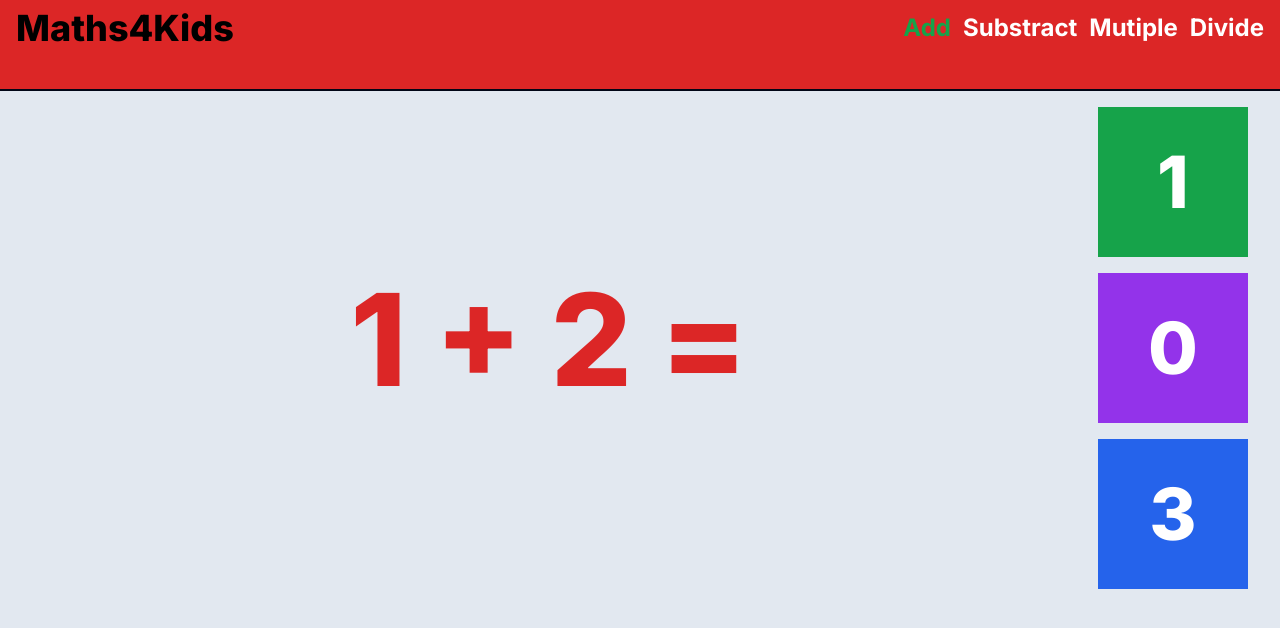
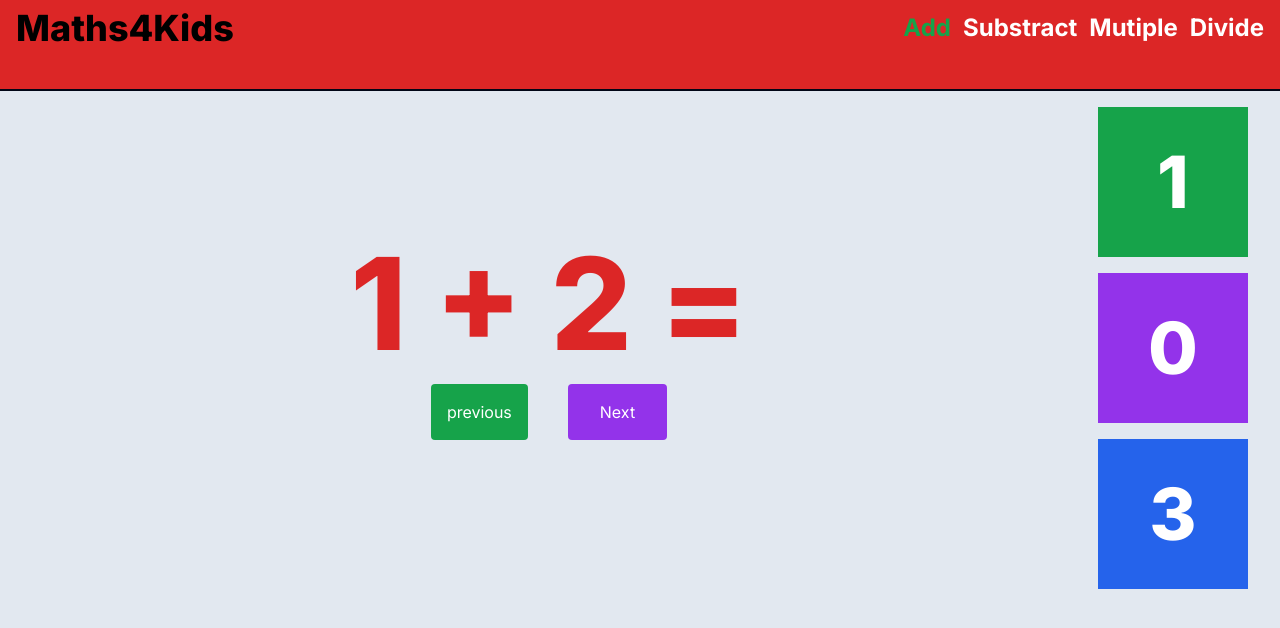
Before and after one commit to Preciousnnebuogor/25-Projects, a Next.js app: page / in a window 1280 px wide. Shown: the top 628 px of the page. Built offline with nearby package versions, Linux system fonts and the light colour scheme.

Commit message:
collected

```diff
--- a/app/game/game.tsx
+++ b/app/game/game.tsx
@@ -9,9 +9,10 @@ export default function Game() {
     "ADD" | "MULTIPLY" | "DIVIDE" | "SUBSTRACT"
   >("ADD");
   const [displayAnswer, setDisplayAnswer] = useState(false);
+  const [activeIndex, setActiveIndex] = useState(0);
 
   const filteredQuestions = QuestionBank.filter(
-    (question) => question.category === activeCategory
+    (question,index) => question.category === activeCategory
   );
 
   return (
@@ -74,13 +75,48 @@ export default function Game() {
         <div className={`bg-slate-200 text- text-red-600 w-full h-full px-4  `}>
           <div className={``}>
             <div className={`flex items-center justify-between `}>
-              <div
-                className={`flex items-center justify-center space-x-3  w-full `}
-              >
-                <div className={`text-9xl font-extrabold`}>
+              <div className={`  w-full `}>
+                <div
+                  className={`text-9xl font-extrabold flex items-center justify-center space-x-3`}
+                >
                   <div>
-                    {filteredQuestions[0].question} ={" "}
-                    {displayAnswer && filteredQuestions[0].answers}
+                    {filteredQuestions[activeIndex].question} ={" "}
+                    {displayAnswer && filteredQuestions[activeIndex].answers}
+                  </div>
+                </div>
+
+                <div className={`flex items-center justify-center space-x-10`}>
+                  <div
+                    className={`bg-green-600 rounded px-4 py-4 mt-4 text-white`}
+                  >
+                    <button
+                      onClick={() => {
+                        if (displayAnswer) {
+                          if (activeIndex > 0) {
+                            setActiveIndex(activeIndex - 1);
+                            setDisplayAnswer(false);
+                          }
+                        }
+                      }}
+                    >
+                      previous
+                    </button>
+                  </div>
+                  <div
+                    className={`bg-purple-600 rounded px-8 py-4 mt-4 text-white`}
+                  >
+                    <button
+                      onClick={() => {
+                        if (displayAnswer) {
+                          if (activeIndex < filteredQuestions.length - 1) {
+                            setActiveIndex(activeIndex + 1);
+                            setDisplayAnswer(false);
+                          }
+                        }
+                      }}
+                    >
+                      Next
+                    </button>
                   </div>
                 </div>
               </div>
@@ -94,14 +130,14 @@ export default function Game() {
                     onClick={() => {
                       console.log("it is wrong");
                       if (
-                        filteredQuestions[0].option1 ===
-                        filteredQuestions[0].answers
+                        filteredQuestions[activeIndex].option1 ===
+                        filteredQuestions[activeIndex].answers
                       ) {
                         setDisplayAnswer(true);
                       }
                     }}
                   >
-                    {filteredQuestions[0].option1}
+                    {filteredQuestions[activeIndex].option1}
                   </h1>
                 </div>
 
@@ -112,14 +148,14 @@ export default function Game() {
                   <h1
                     onClick={() => {
                       if (
-                        filteredQuestions[0].option2 ===
-                        filteredQuestions[0].answers
+                        filteredQuestions[activeIndex].option2 ===
+                        filteredQuestions[activeIndex].answers
                       ) {
                         setDisplayAnswer(true);
                       }
                     }}
                   >
-                    {filteredQuestions[0].option2}
+                    {filteredQuestions[activeIndex].option2}
                   </h1>
                 </div>
 
@@ -130,14 +166,14 @@ export default function Game() {
                   <h1
                     onClick={() => {
                       if (
-                        filteredQuestions[0].option3 ===
-                        filteredQuestions[0].answers
+                        filteredQuestions[activeIndex].option3 ===
+                        filteredQuestions[activeIndex].answers
                       ) {
                         setDisplayAnswer(true);
                       }
                     }}
                   >
-                    {filteredQuestions[0].option3}
+                    {filteredQuestions[activeIndex].option3}
                   </h1>
                 </div>
               </div>
```
